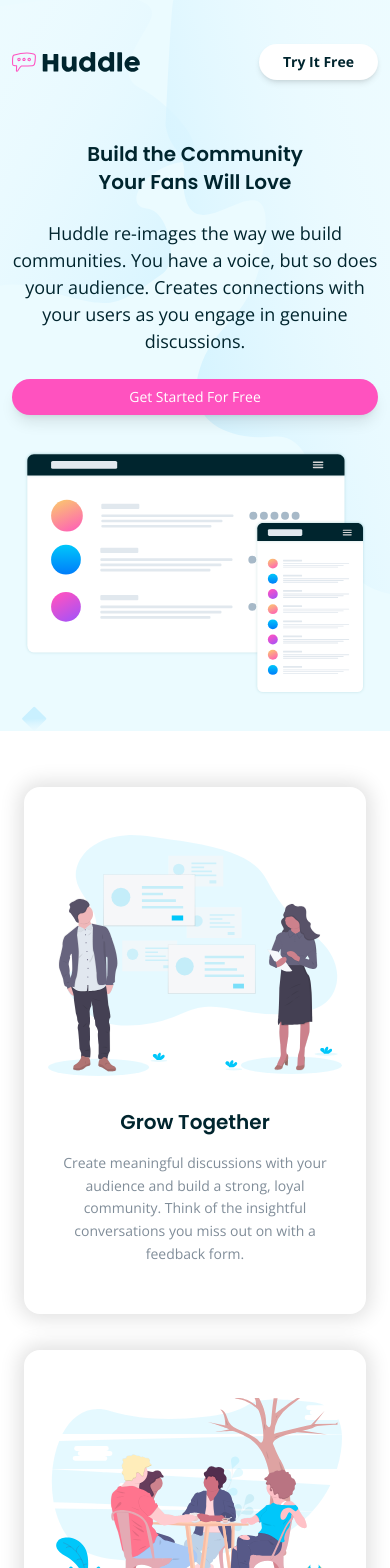
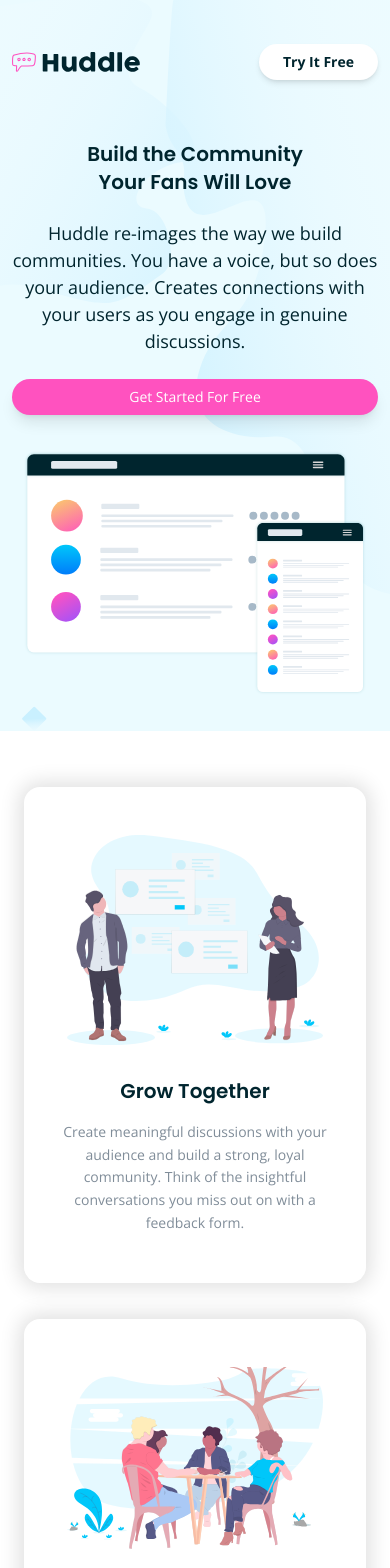
Before and after one commit to rafaelwillen/huddle-landing-page, a React (Vite) app: page / in a window 390 px wide. Shown: the top 1568 px of the page. Built offline with nearby package versions, Linux system fonts and the light colour scheme.

Commit message:
Adjusted the max width of the body section's images

```diff
--- a/src/components/sections/BodySections.tsx
+++ b/src/components/sections/BodySections.tsx
@@ -21,7 +21,7 @@ const BodySections: FC<{ sectionCards: SectionCardType[] }> = ({
           <img
             width={448}
             height={366}
-            className="max-w-sm lg:max-w-md w-full mx-auto"
+            className="max-w-[16rem] lg:max-w-md w-full mx-auto"
             src={imgSrc}
             alt={heading}
           />
```
